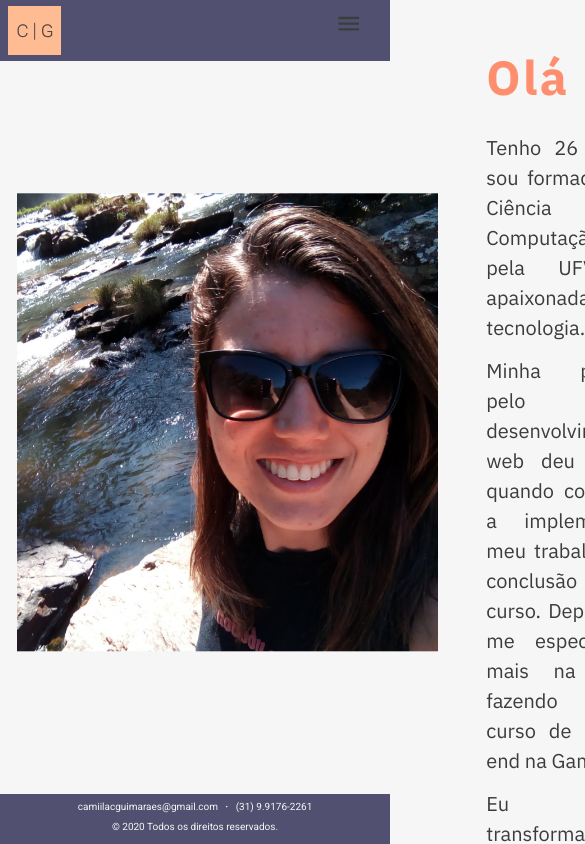
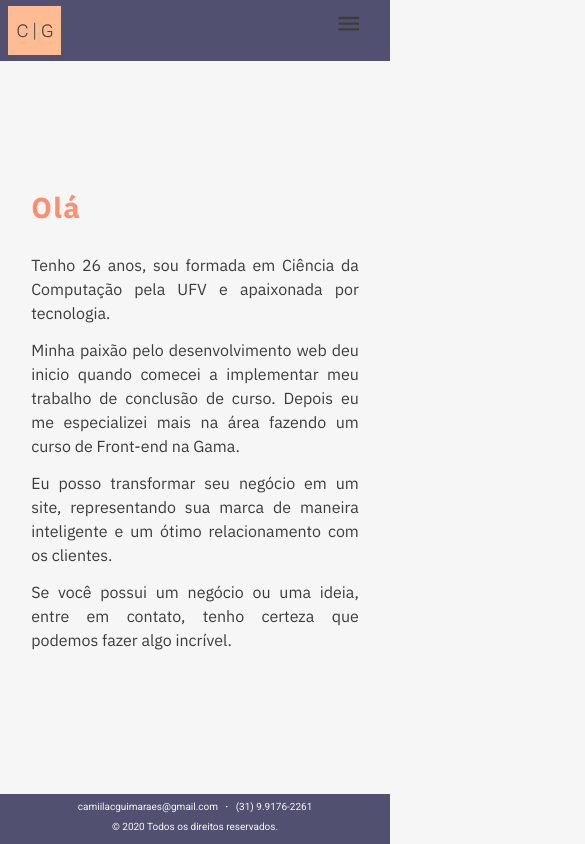
Before and after one commit to miilacg/portfolio, a Next.js app: page /SobreMim in a window 390 px wide. Shown: the top 844 px of the page, 585 px wide, since content can reach past the window. Built offline with nearby package versions, Linux system fonts and the light colour scheme.

Commit message:
:lipstick: feat: responsividade da página sobre mim

```diff
--- a/src/materialui/styles.jsx
+++ b/src/materialui/styles.jsx
@@ -18,7 +18,11 @@ const body1 = {
 
   fontFamily: "'IBM Plex Sans', sans-serif",
   color: text,
-  fontSize: '1.25rem'
+  fontSize: '1.25rem',
+
+  '@media (max-width:500px)': {
+    fontSize: '1rem'
+  },
 };
 
 const caption = {
@@ -45,7 +49,12 @@ const h1 = {
   fontFamily: "'IBM Plex Sans', sans-serif",
   fontSize: '3rem',
   fontWeight: '700',
-  letterSpacing: '0.05em'
+  letterSpacing: '0.05em',
+
+  '@media (max-width: 500px)': {
+    margin: '0 auto 1.2rem',
+    fontSize: '1.8rem'
+  }
 };
 
 const h2 = {
--- a/src/styles/globals.scss
+++ b/src/styles/globals.scss
@@ -52,11 +52,20 @@ main {
   padding-top: 3.6875rem;
   padding-left: 4.4%;
   padding-right: 4.4%;
+
+  overflow-y: auto;
 }
 
 @media (min-width: 1400px) {
   html {
     font-size: 106.25%; //17px
+  }
+}
+
+@media (max-width: 850px) {
+  main {
+    padding-left: 6%;
+    padding-right: 6%;
   }
 }
 
@@ -68,3 +77,10 @@ main {
     margin-bottom: var(--alturaFooterMobile);
   }
 }
+
+@media (max-width: 500px) {
+  main {
+    padding-left: 8%;
+    padding-right: 8%;
+  }
+}
--- a/src/styles/pages/SobreMim.module.scss
+++ b/src/styles/pages/SobreMim.module.scss
@@ -5,14 +5,15 @@
    transform: translate(0%, -50%);
 
    margin: auto;
-   padding-top: 0;
+   padding-top: 1rem;
+   padding-bottom: 1rem;
 }
 
 .sobreMim img {
    width: auto;
    height: auto;
-   max-width: 26.31625rem;
-   max-height: 28.75rem;
+   max-width: 40%;
+   max-height: 100vh;
    margin: auto 0;
 }
 
@@ -28,3 +29,13 @@
 .sobreMim p:last-child {
    margin-bottom: 0;
 }
+
+@media (max-width: 850px) {
+   .sobreMim img {
+      display: none;
+   }
+
+   .sobreMim .texto {
+      margin: auto 0;
+   }
+}
```
